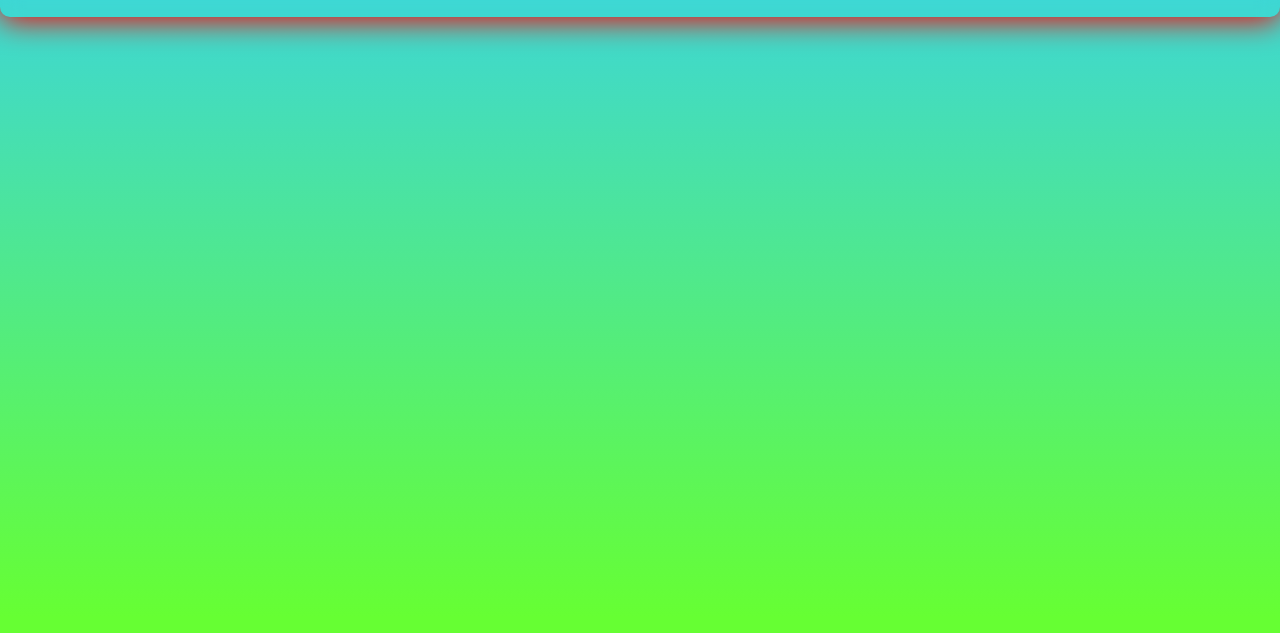
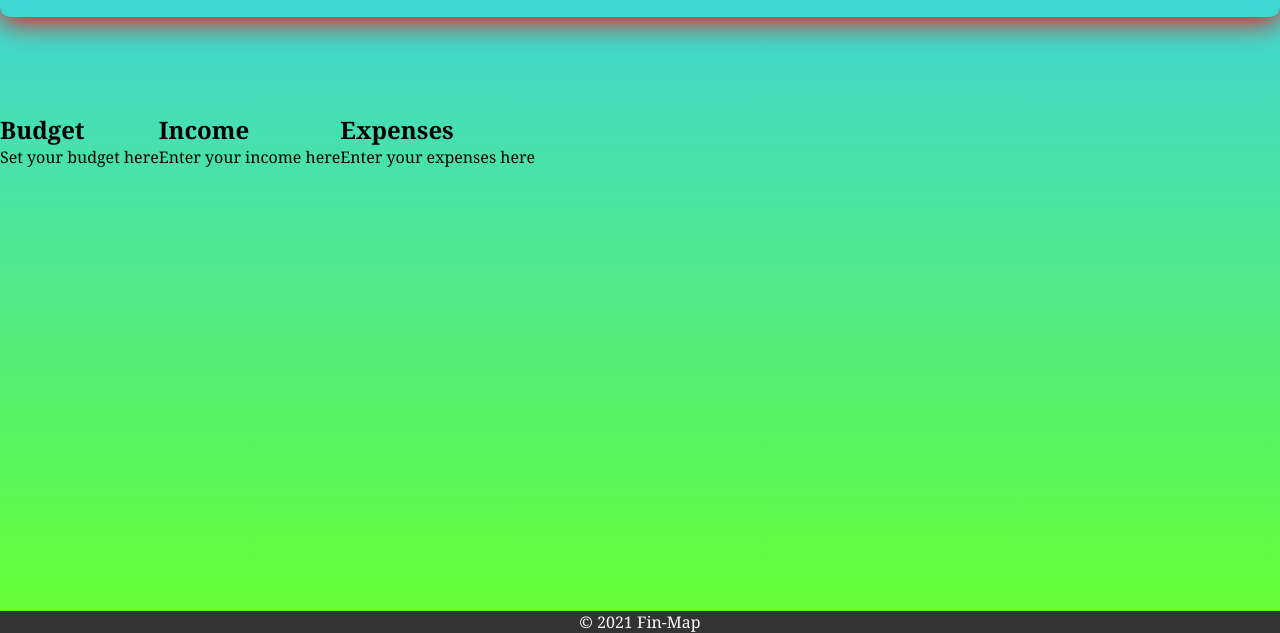
Before and after one commit to edzordzinam44/FinMap_clone, a React app in the folder client/: page / in a window 1280 px wide. Shown: the part 167-800 px from the top of the page. Built offline with nearby package versions, Linux system fonts and the light colour scheme.

Commit message:
Refactor code to improve performance and readability

```diff
--- a/client/src/pages/Home/homepage.css
+++ b/client/src/pages/Home/homepage.css
@@ -6,6 +6,7 @@
 
 body, html {
     background: linear-gradient(to bottom, #33ccff 0%, #66ff33 98%);
+    scroll-behavior: smooth;
 }
 
 .navbar-menu {
@@ -102,3 +103,24 @@ body, html {
     margin: 5px 2px;
     border-radius: 50%;
   }
+
+  /* Footer */
+  footer {
+    position: absolute;
+    display: flex;
+    left: 0;
+    bottom: 0;
+    width: 100%;
+    background-color: #333;
+    color: white;
+    text-align: center;
+    justify-content: center;
+  }
+
+  .display-container {
+    display: flex;
+    flex-wrap: wrap;
+    position: absolute;
+    top: 35%;
+    /* margin-left: 150px; */
+  }
--- a/client/src/pages/Home/homepage.js
+++ b/client/src/pages/Home/homepage.js
@@ -13,23 +13,23 @@ function HomePage() {
                     <ul className="nav">
                         <li className="nav-item">
                             <a href="/" className="nav-link">
-                            <i className="fas fa-home"></i>Home</a>
+                                <i className="fas fa-home"></i>Home</a>
                         </li>
                         <li className="nav-item">
                             <a href="./login" className="nav-link">
-                            <i className="fas fa-sign-in-alt"></i>Log In</a>
+                                <i className="fas fa-sign-in-alt"></i>Log In</a>
                         </li>
                         <li className="nav-item">
                             <a href="./signup" className="nav-link">
-                            <i className="fas fa-user-plus"></i>Sign Up</a>
+                                <i className="fas fa-user-plus"></i>Sign Up</a>
                         </li>
                         <li className="nav-item">
                             <a href="/about" className="nav-link">
-                            <i className="fas fa-info-circle"></i>About Us</a>
+                                <i className="fas fa-info-circle"></i>About Us</a>
                         </li>
                         <li className="nav-item">
                             <a href="/contact" className="nav-link">
-                            <i className="fas fa-envelope"></i>Contact Us</a>
+                                <i className="fas fa-envelope"></i>Contact Us</a>
                         </li>
                     </ul>
                 </nav>
@@ -44,6 +44,23 @@ function HomePage() {
                     </div>
                 </h2>
             </div>
+            <div className="display-container">
+                <div className="display-budget">
+                    <h2>Budget</h2>
+                    <p>Set your budget here</p>
+                </div>
+                <div className="display-income">
+                    <h2>Income</h2>
+                    <p>Enter your income here</p>
+                </div>
+                <div className="display-expenses">
+                    <h2>Expenses</h2>
+                    <p>Enter your expenses here</p>
+                </div>
+            </div>
+            <div>
+                <footer>&copy; 2021 Fin-Map</footer>
+            </div>
         </>
     )
 }
```
